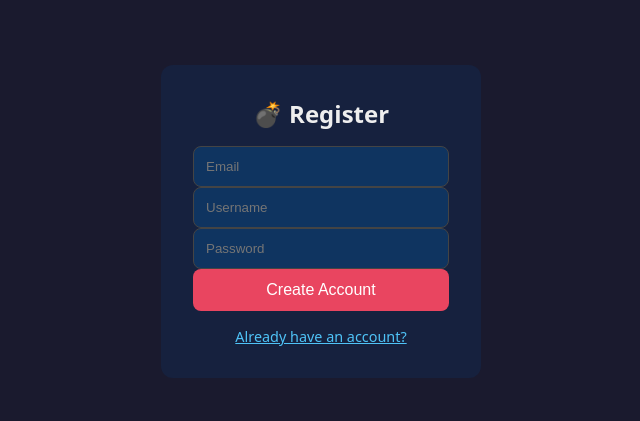
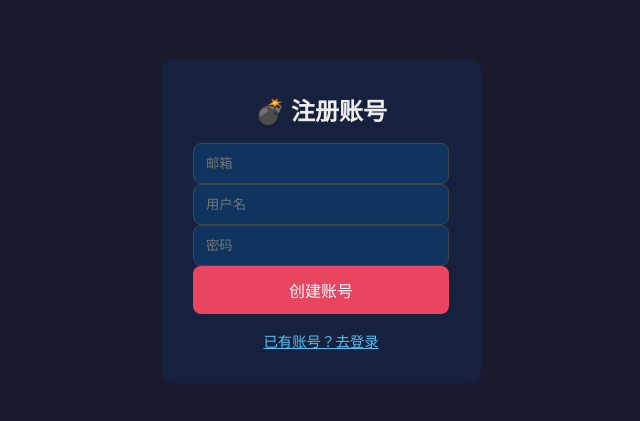
Before and after one commit to BlackMinds/2.5Bomberman, a Nuxt app: page /auth/register in a window 1280 px wide. Shown: the part 179-600 px from the top of the page, without its empty margins (319-959 px from the left). Built offline with nearby package versions, Linux system fonts and the light colour scheme.

Commit message:
fix: remove channel_binding param; localize UI to Chinese

```diff
--- a/pages/auth/login.vue
+++ b/pages/auth/login.vue
@@ -8,7 +8,7 @@ async function submit() {
   try {
     const data = await $fetch('/api/auth/login', { method: 'POST', body: form })
     save(data); navigateTo('/lobby')
-  } catch (e: any) { err.value = e.data?.message ?? 'Login failed' }
+  } catch (e: any) { err.value = e.data?.message ?? '登录失败，请重试' }
 }
 </script>
 
@@ -17,12 +17,12 @@ async function submit() {
     <div class="card">
       <h1>💣 BomberVerse</h1>
       <form @submit.prevent="submit">
-        <input v-model="form.email"    type="email"    placeholder="Email"    required />
-        <input v-model="form.password" type="password" placeholder="Password" required />
+        <input v-model="form.email"    type="email"    placeholder="邮箱"  required />
+        <input v-model="form.password" type="password" placeholder="密码"  required />
         <p v-if="err" class="err">{{ err }}</p>
-        <button type="submit">Login</button>
+        <button type="submit">登录</button>
       </form>
-      <NuxtLink to="/auth/register">No account? Register</NuxtLink>
+      <NuxtLink to="/auth/register">没有账号？去注册</NuxtLink>
     </div>
   </div>
 </template>
--- a/pages/auth/register.vue
+++ b/pages/auth/register.vue
@@ -8,22 +8,22 @@ async function submit() {
   try {
     const data = await $fetch('/api/auth/register', { method: 'POST', body: form })
     save(data); navigateTo('/lobby')
-  } catch (e: any) { err.value = e.data?.message ?? 'Register failed' }
+  } catch (e: any) { err.value = e.data?.message ?? '注册失败，请重试' }
 }
 </script>
 
 <template>
   <div class="auth-wrap">
     <div class="card">
-      <h1>💣 Register</h1>
+      <h1>💣 注册账号</h1>
       <form @submit.prevent="submit">
-        <input v-model="form.email"    type="email"    placeholder="Email"    required />
-        <input v-model="form.username" type="text"     placeholder="Username" required />
-        <input v-model="form.password" type="password" placeholder="Password" required />
+        <input v-model="form.email"    type="email"    placeholder="邮箱"   required />
+        <input v-model="form.username" type="text"     placeholder="用户名" required />
+        <input v-model="form.password" type="password" placeholder="密码"   required />
         <p v-if="err" class="err">{{ err }}</p>
-        <button type="submit">Create Account</button>
+        <button type="submit">创建账号</button>
       </form>
-      <NuxtLink to="/auth/login">Already have an account?</NuxtLink>
+      <NuxtLink to="/auth/login">已有账号？去登录</NuxtLink>
     </div>
   </div>
 </template>
--- a/pages/lobby.vue
+++ b/pages/lobby.vue
@@ -40,18 +40,18 @@ function charStats(c: any) {
     <header>
       <h1>💣 BomberVerse</h1>
       <nav>
-        <NuxtLink to="/stage">🗺 Stage Mode</NuxtLink>
-        <NuxtLink to="/profile">👤 Profile</NuxtLink>
-        <button @click="logout">Logout</button>
+        <NuxtLink to="/stage">🗺 关卡模式</NuxtLink>
+        <NuxtLink to="/profile">👤 个人资料</NuxtLink>
+        <button @click="logout">退出登录</button>
       </nav>
     </header>
     <main>
       <div class="card">
-        <h2>PVP Battle</h2>
-        <button @click="createPvp">Create Room</button>
+        <h2>PVP 对战</h2>
+        <button @click="createPvp">创建房间</button>
         <div class="join-row">
-          <input v-model="roomId" placeholder="Room Code" maxlength="6" />
-          <button @click="joinRoom">Join</button>
+          <input v-model="roomId" placeholder="房间码" maxlength="6" />
+          <button @click="joinRoom">加入</button>
         </div>
         <p v-if="err" class="err">{{ err }}</p>
       </div>
```
Also changed, not shown: 1 other file (tests, documents, lock files or other folders).
